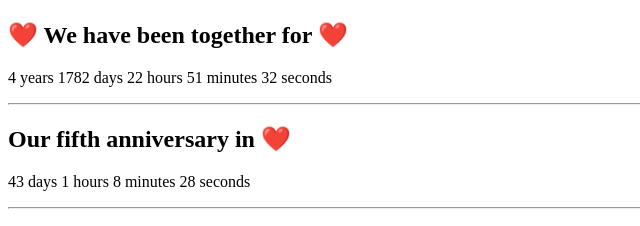
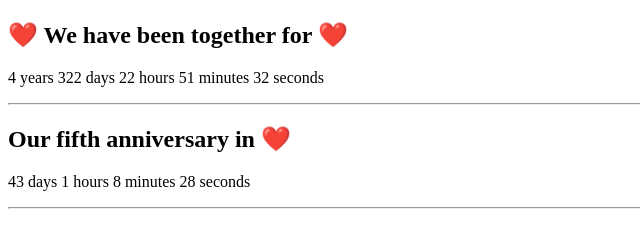
Before and after one commit to phycent/phycent.github.io, a plain HTML site: page index.html in a window 1280 px wide. Shown: the part 319-545 px from the top of the page, 0-640 px from the left. Drawn offline with Linux system fonts and the light colour scheme.

Commit message:
Update index.html

```diff
--- a/index.html
+++ b/index.html
@@ -27,7 +27,7 @@ var x = setInterval(function() {
 
   // Time calculations for days, hours, minutes and seconds
   var years = Math.floor(startdistance / (1000 * 60 * 60 * 24* 365));
-  var days = Math.floor(startdistance / (1000 * 60 * 60 * 24));
+  var days = Math.floor(startdistance / (1000 * 60 * 60 * 24) - 365*years);
   var hours = Math.floor((startdistance % (1000 * 60 * 60 * 24)) / (1000 * 60 * 60));
   var minutes = Math.floor((startdistance % (1000 * 60 * 60)) / (1000 * 60));
   var seconds = Math.floor((startdistance % (1000 * 60)) / 1000);
```
